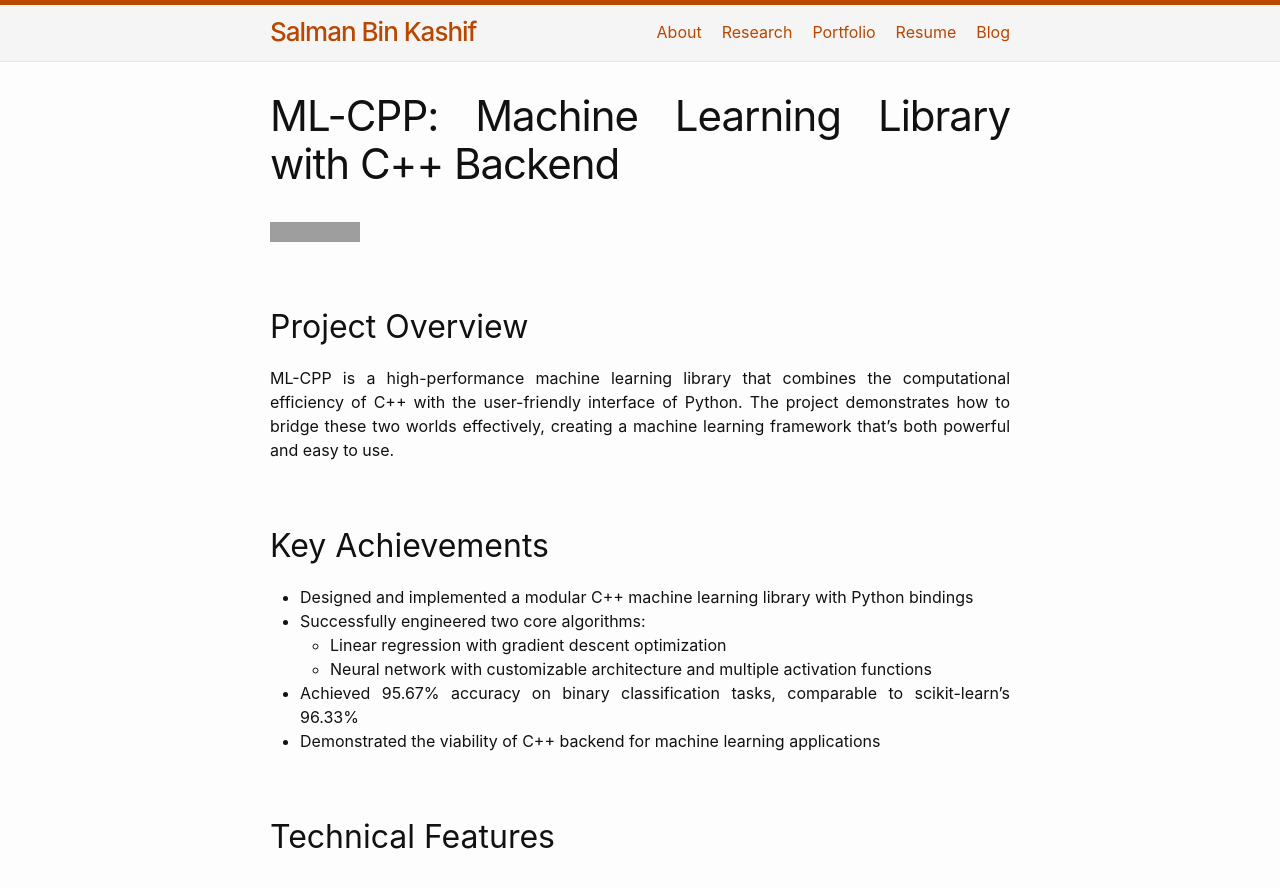
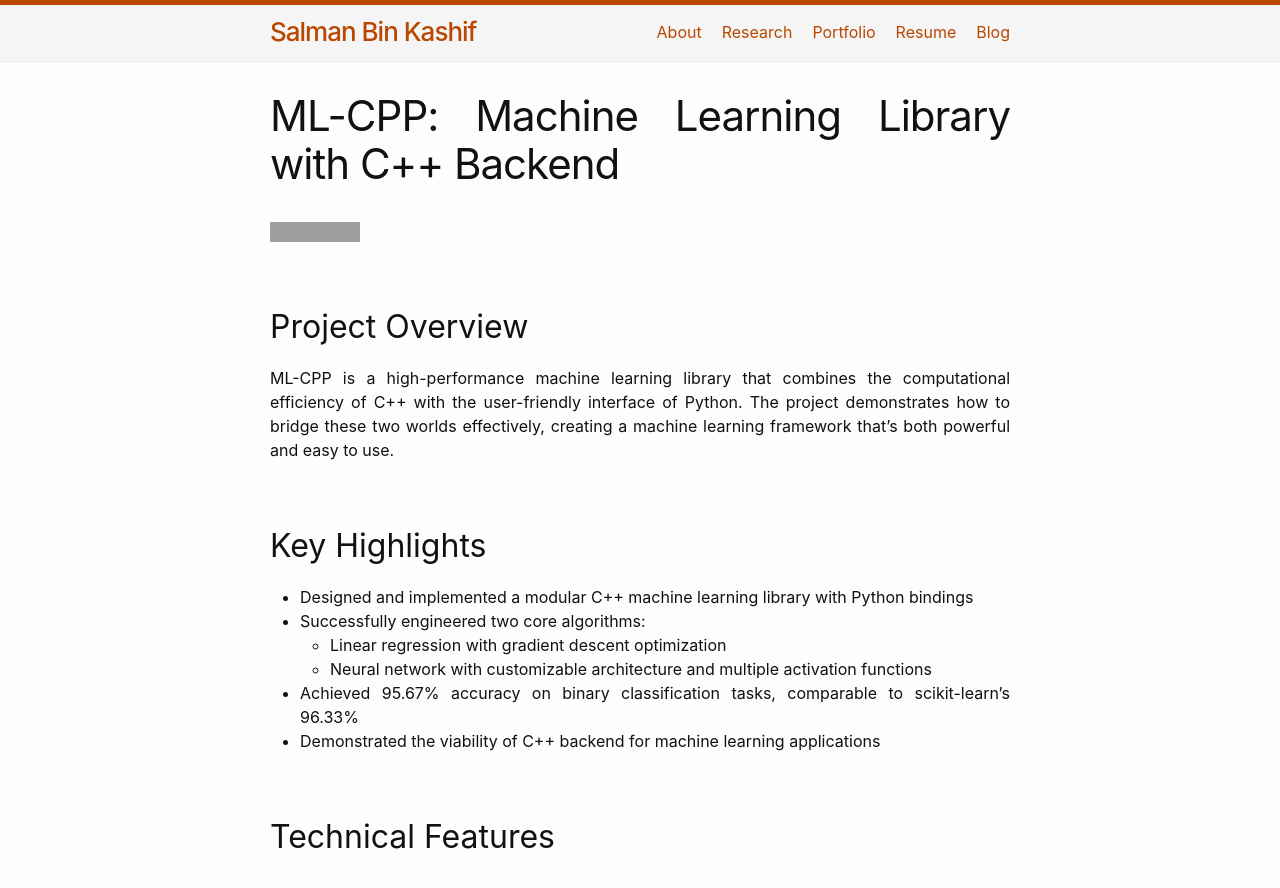
Before and after one commit to sbkashif/sbkashif.github.io, a Jekyll site: the page built from _portfolio/mlcpp.md, in a window 1280 px wide and 900 px high. Shown: the top 888 px of the window. Built offline with Jekyll 4.4.1, drawn with Linux system fonts in a browser that asks for light colours; grey boxes are pictures that could not be loaded.

Commit message:
add mlcpp plot for comparison with scikit learn

```diff
--- a/_portfolio/mlcpp.md
+++ b/_portfolio/mlcpp.md
@@ -15,7 +15,7 @@
 
 <!--more-->
 
-## Key Achievements
+## Key Highlights
 
 - Designed and implemented a modular C++ machine learning library with Python bindings
 - Successfully engineered two core algorithms:
@@ -41,7 +41,7 @@
 
 ### Performance Analysis
 
-![Performance Comparison](/assets/images/sklearn_mlp_boundary.png)
+![Performance Comparison](/assets/images/mlcpp_scikitlearn_logreg_compare.png)
 
 - **Neural Network Accuracy**: 95.67% accuracy (compared to scikit-learn's 96.33%)
 - **Activation Functions**: Tanh achieved 100% accuracy on XOR problem, while Sigmoid and ReLU reached 75%
```
Also changed, not shown: assets/images/mlcpp_neural_network_boundary.png (deleted), assets/images/mlcpp_scikitlearn_logreg_compare.png (added), assets/images/sklearn_mlp_boundary.png (deleted).
